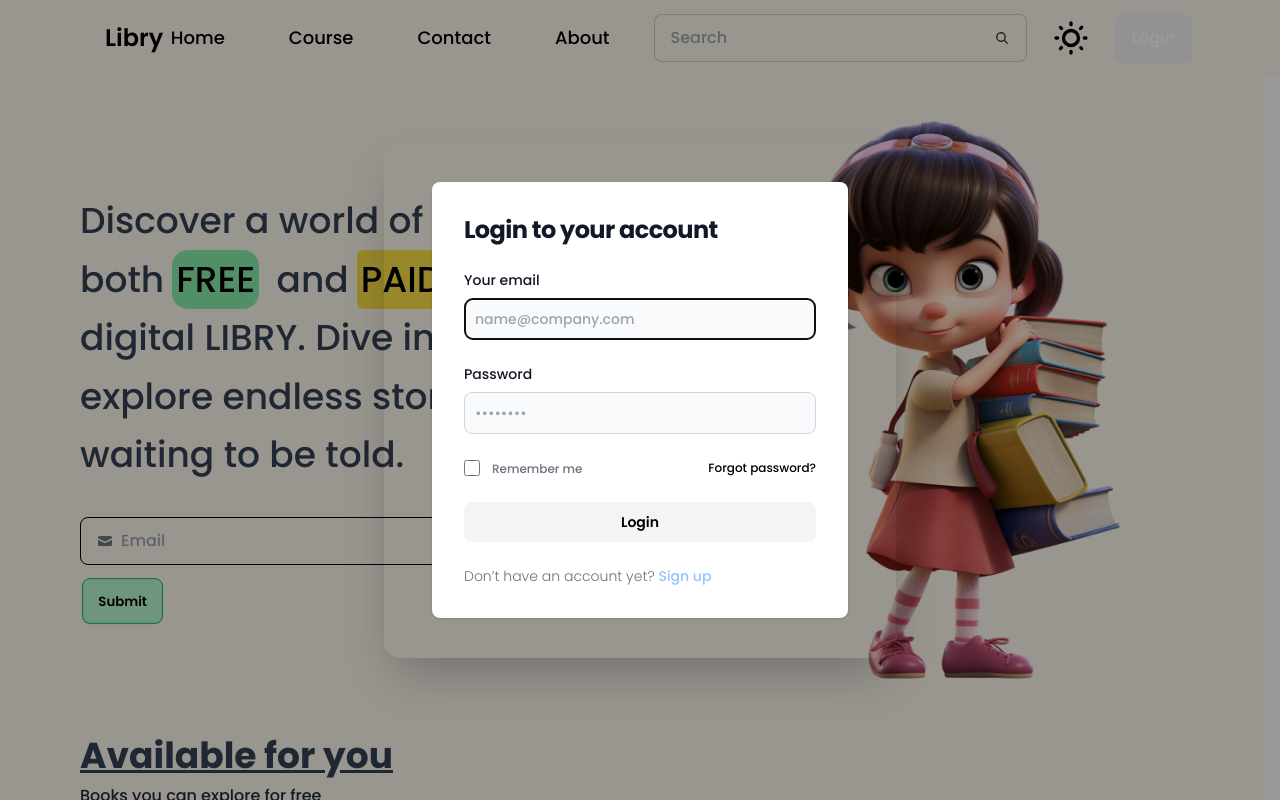
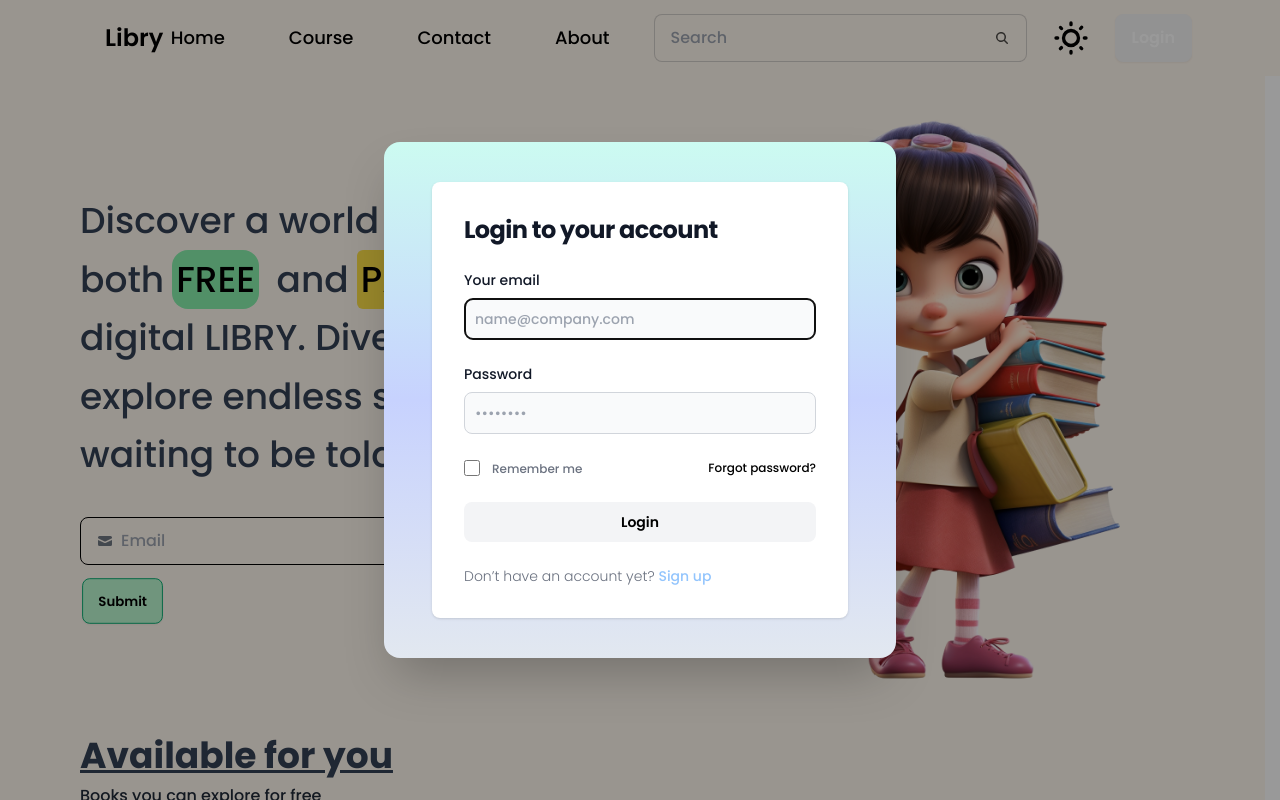
Before and after one commit to Harshninave04/Libry, a React (Vite) app in the folder Frontend/: page / in a window 1280 px wide. Both pictures are taken after a click on the link "Login". Shown: the top 800 px of the page. Built offline with nearby package versions, Linux system fonts and the light colour scheme; a web font is replaced by a local one.

Commit message:
gradient added to forms in background

```diff
--- a/Frontend/src/components/Login.jsx
+++ b/Frontend/src/components/Login.jsx
@@ -11,7 +11,7 @@ function Login() {
   return (
     <div>
       <dialog id="my_modal_2" className="modal">
-        <div className="modal-box text-black bg-white md:bg-transparent dark:md:bg-transparent dark:bg-slate-800 py-10">
+        <div className="modal-box text-black bg-white md:bg-gradient-to-b from-teal-100 via-indigo-200 to-slate-200 dark:md:bg-transparent dark:bg-slate-800 py-10">
           <section className="">
             <div className="flex flex-col items-center justify-center px-6 mx-auto lg:py-0">
               <div className="w-full bg-white rounded-lg shadow md:mt-0 sm:max-w-md xl:p-0 dark:bg-slate-800">
```
